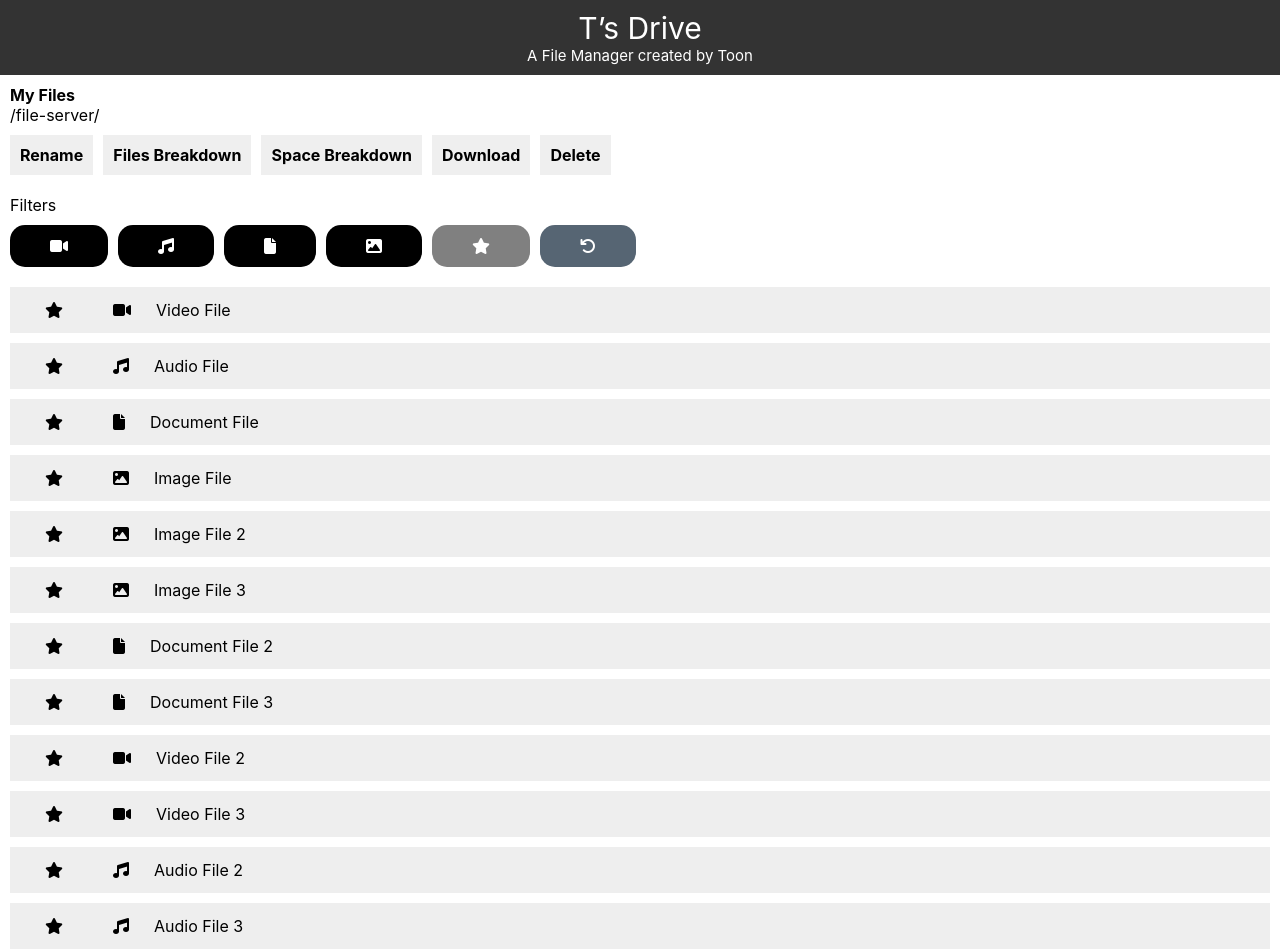
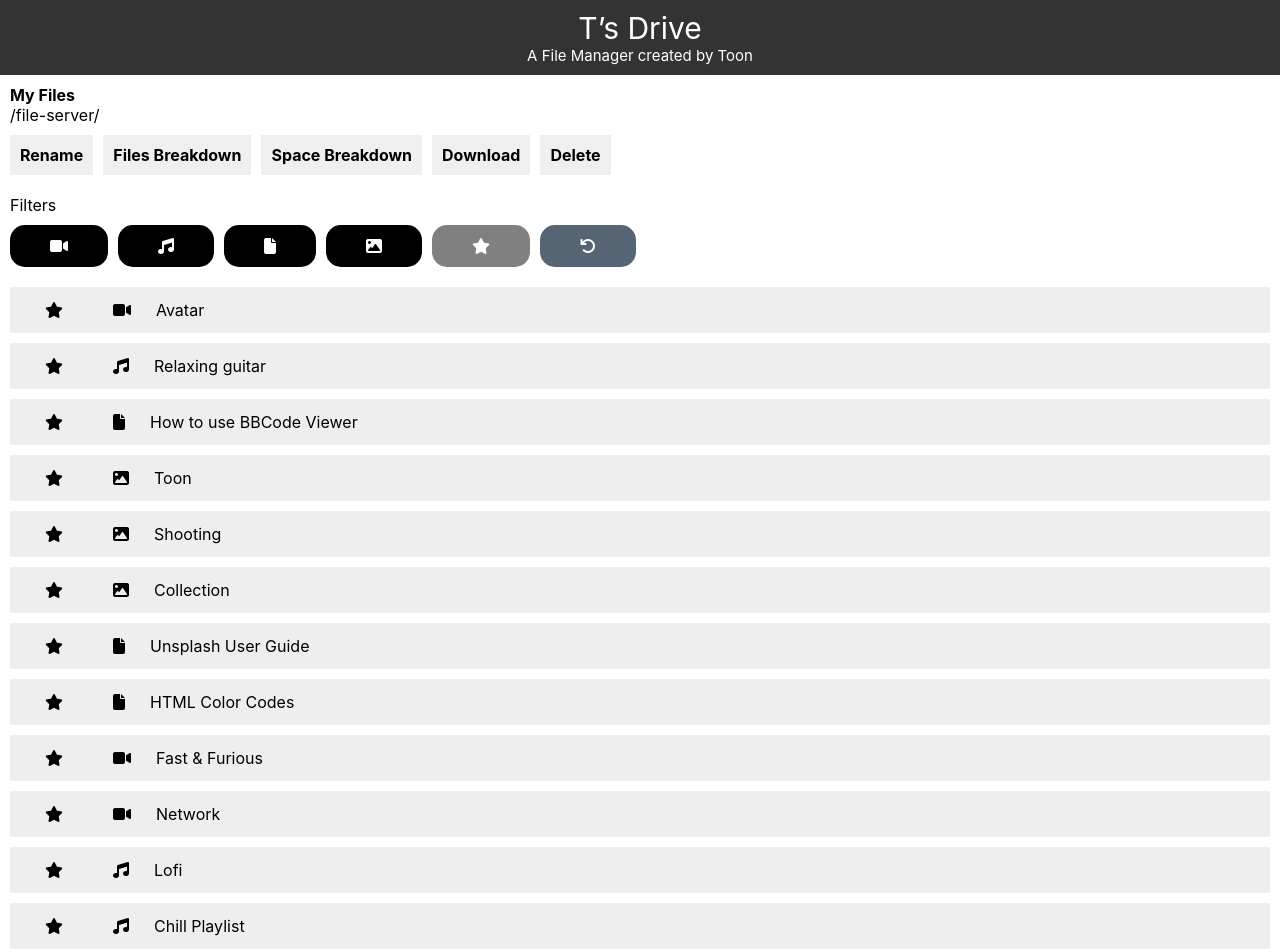
Before and after one commit to Coding4Toon/bounty-react-multimedia-app, a React (Create React App) app: page / in a window 1280 px wide. Shown: the top 952 px of the page. Built offline with nearby package versions, Linux system fonts and the light colour scheme.

Commit message:
Update data

```diff
--- a/src/data.js
+++ b/src/data.js
@@ -1,86 +1,86 @@
 export const data = [
     {
         id: 1,
-        name: 'Video File',
+        name: 'Avatar',
         type: 'video',
         path: "/file-server/video.mp4",
         size: 10810
     },
     {
         id: 2,
-        name: 'Audio File',
+        name: 'Relaxing guitar',
         type: 'audio',
         path: "/file-server/audio.mp3",
         size: 6178
     },
     {
         id: 3,
-        name: 'Document File',
+        name: 'How to use BBCode Viewer ',
         type: 'document',
         path: "/file-server/document.pdf",
         size: 701
     },
     {
         id: 4,
-        name: 'Image File',
+        name: 'Toon',
         type: 'image',
         path: "/file-server/image.jpg",
         size: 677
     },
     {
         id: 5,
-        name: 'Image File 2',
+        name: 'Shooting',
         type: 'image',
         path: "/file-server/image2.jpg",
         size: 3745
     },
     {
         id: 6,
-        name: 'Image File 3',
+        name: 'Collection',
         type: 'image',
         path: "/file-server/image3.jpg",
         size: 1878
     },
     {
         id: 7,
-        name: 'Document File 2',
+        name: 'Unsplash User Guide',
         type: 'document',
         path: "/file-server/document2.pdf",
         size: 10747
     },
     {
         id: 8,
-        name: 'Document File 3',
+        name: 'HTML Color Codes',
         type: 'document',
         path: "/file-server/document3.pdf",
-        size: 272
+        size: 252
     },
     {
         id: 9,
-        name: 'Video File 2',
+        name: 'Fast & Furious',
         type: 'video',
         path: "/file-server/video2.mp4",
-        size: 272
+        size: 3508
     },
     {
         id: 10,
-        name: 'Video File 3',
+        name: 'Network',
         type: 'video',
         path: "/file-server/video3.mp4",
-        size: 272
+        size: 31316
     },
     {
         id: 11,
-        name: 'Audio File 2',
+        name: 'Lofi',
         type: 'audio',
         path: "/file-server/audio2.mp3",
-        size: 272
+        size: 2663
     },
     {
         id: 12,
-        name: 'Audio File 3',
+        name: 'Chill Playlist',
         type: 'audio',
         path: "/file-server/audio3.mp3",
-        size: 272
+        size: 4601
     },
 ]
```
